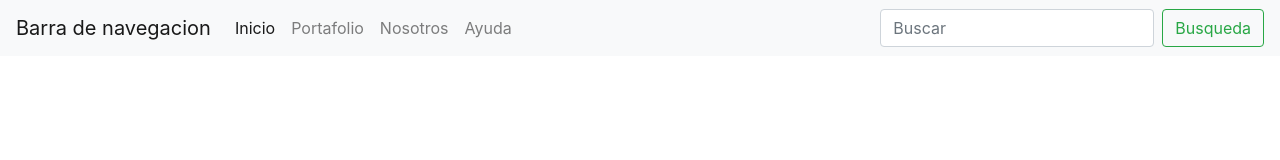
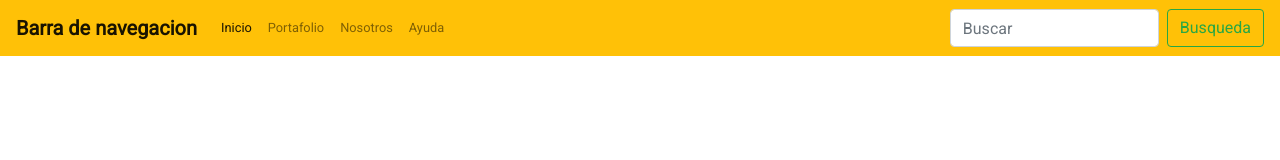
Before and after one commit to JDR93/DiazCasta-edaBola-os-DSII-2021-1-50, a plain HTML site: page index.html in a window 1280 px wide. Drawn offline with nearby package versions, Linux system fonts and the light colour scheme.

Commit message:
Personalizacion de la cabecera

```diff
--- a/index.html
+++ b/index.html
@@ -8,14 +8,22 @@
 
     <!-- Bootstrap CSS -->
     <link rel="stylesheet" href="https://stackpath.bootstrapcdn.com/bootstrap/4.3.1/css/bootstrap.min.css" integrity="sha384-ggOyR0iXCbMQv3Xipma34MD+dH/1fQ784/j6cY/iJTQUOhcWr7x9JvoRxT2MZw1T" crossorigin="anonymous">
+
+    <link rel="preconnect" href="https://fonts.googleapis.com">
+    <link rel="preconnect" href="https://fonts.gstatic.com" crossorigin>
+    <link href="https://fonts.googleapis.com/css2?family=Roboto&display=swap" rel="stylesheet">
+
+
+
   </head>
+
   <body>
 
     <!-- HEADER -->
 
-    <header>
-        <nav class="navbar navbar-expand-sm navbar-light bg-light">
-            <a class="navbar-brand" href="#">Barra de navegacion</a>
+    <header style="font-family: 'Roboto', sans-serif; font-size: .8em;">
+        <nav  class="navbar navbar-expand-sm navbar-light bg-warning">
+            <a style="font-weight: bold;" class="navbar-brand" href="#">Barra de navegacion</a>
             <button class="navbar-toggler d-lg-none" type="button" data-toggle="collapse" data-target="#collapsibleNavId" aria-controls="collapsibleNavId"
                 aria-expanded="false" aria-label="Toggle navigation">
                 <span class="navbar-toggler-icon"></span>
```
